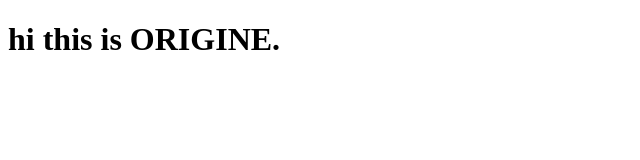
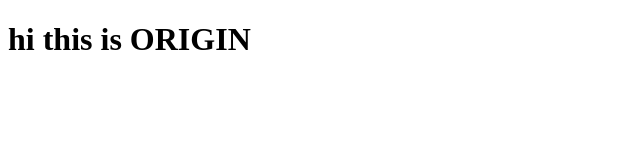
Before and after one commit to aditya123456-coder/trial, a plain HTML site: page index.html in a window 1280 px wide. Shown: the full height of the page, 0-640 px from the left. Drawn offline with Linux system fonts and the light colour scheme.

Commit message:
index.html

```diff
--- a/index.html
+++ b/index.html
@@ -7,7 +7,7 @@
 </head>
 <body>
     <h1>
-        hi this is ORIGINE.
+        hi this is ORIGIN
     </h1>
 </body>
 </html>
```
